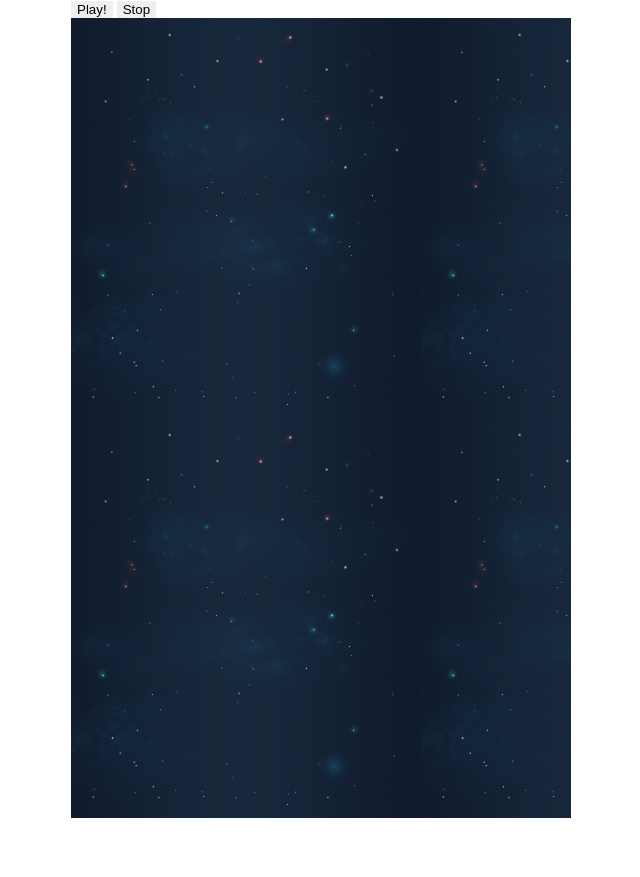
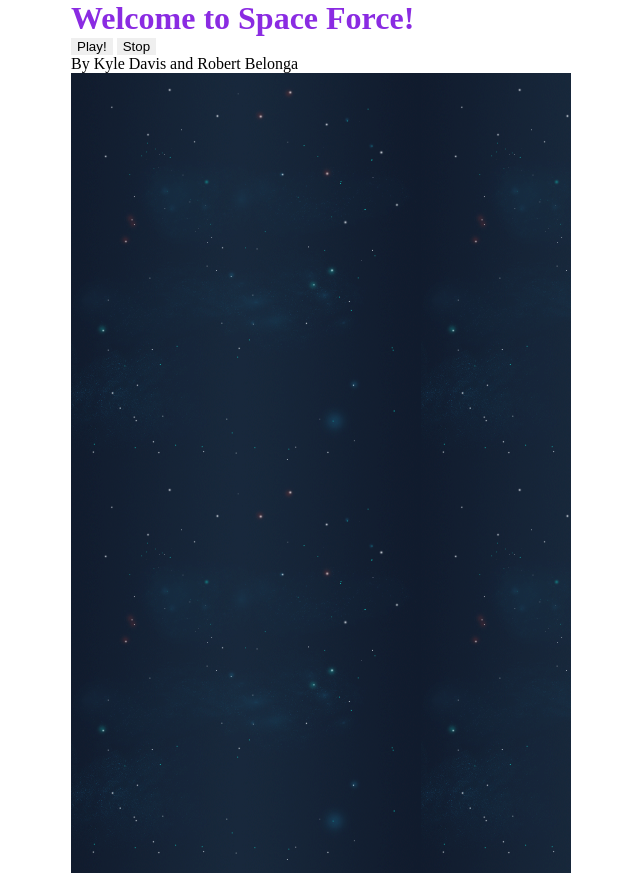
Before and after one commit to momentum-team-3/js-build-a-game-kyle-robert, a plain HTML site: page index.html in a window 1280 px wide. Shown: the whole page, without its empty margins (169-809 px from the left). Before the commit the page ends 822 px from the top, so only its background shows below. Drawn offline with Linux system fonts and the light colour scheme.

Commit message:
Small CSS edit

```diff
--- a/index.html
+++ b/index.html
@@ -11,8 +11,8 @@
 </head>
 
 <body>
+  <h1>Welcome to Space Force!</h1>
   <div class="container">
-
     <button id="start-button" onclick="animationID = window.setInterval(drawFrame,20)">Play!</button>
     <button id="stop-button" onclick="window.clearInterval(animationID)">Stop</button>
     <main>
@@ -21,5 +21,5 @@
   </div>
 
 </body>
-
+<footer>By Kyle Davis and Robert Belonga</footer>
 </html>
--- a/style.css
+++ b/style.css
@@ -32,6 +32,10 @@ main > * {
   flex: 0 0 auto;
 }
 
+h1 {
+  color: blueviolet;
+}
+
 #canvas {
   background-image: url(PixelSpaceRage/PixelBackgroundSeamlessVertically.png);
 }
```
